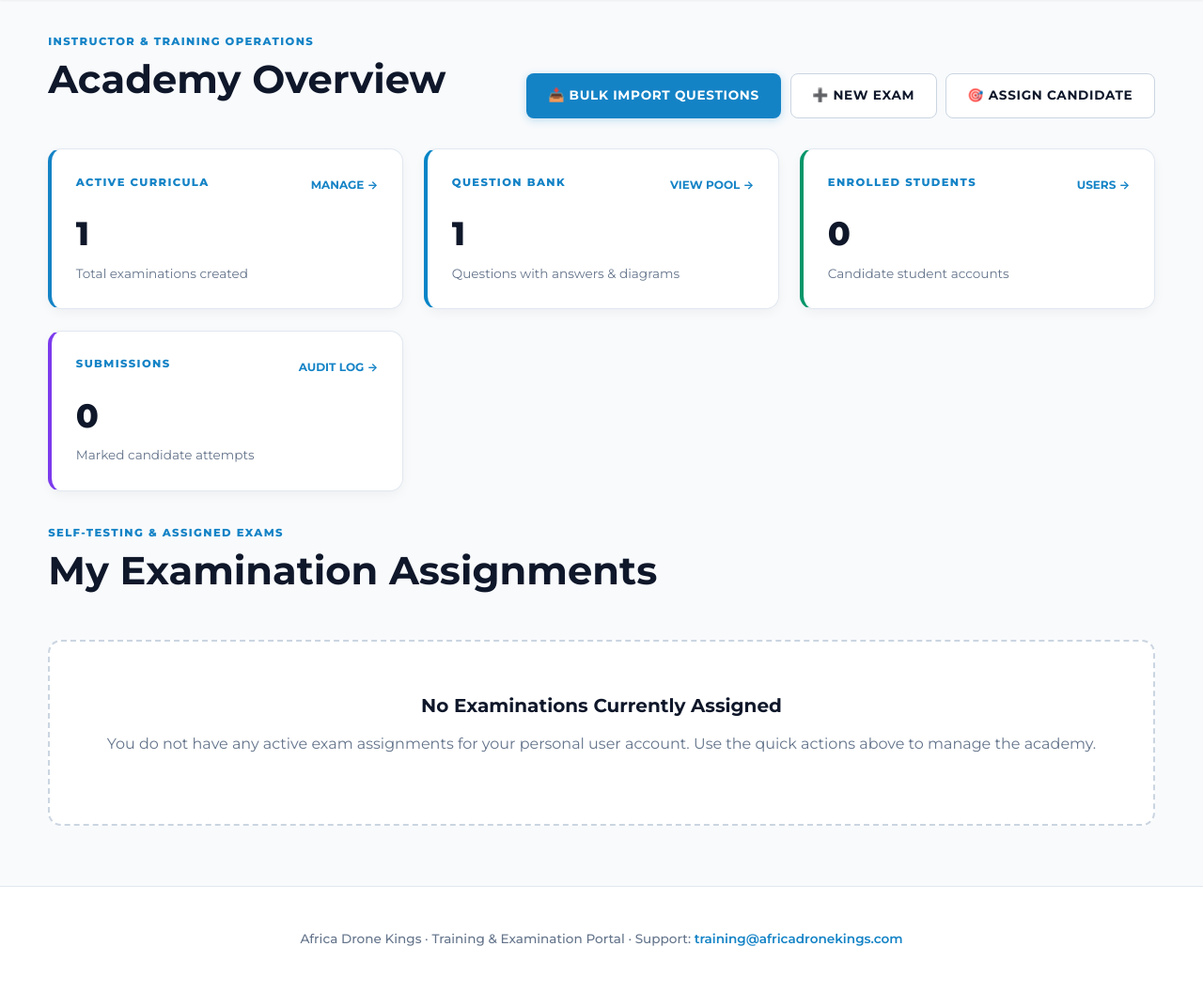
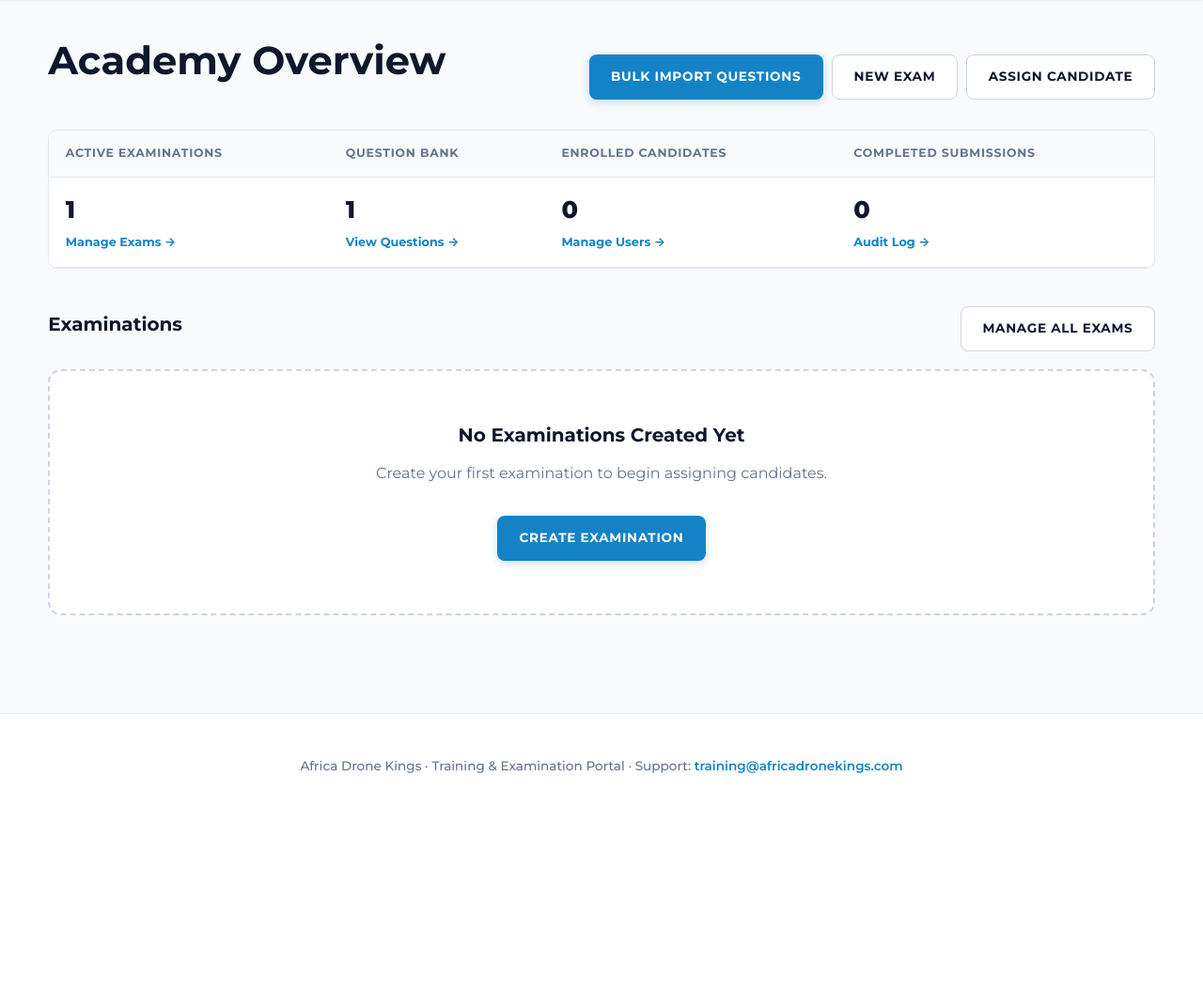
Before and after one commit to Nyasha-Shekede/EXAM_PLATFORM, a Django app: page /dashboard/ in a window 1280 px wide. Shown: the part 76-1133 px from the top of the page at 94% size. After the commit the page ends 899 px from the top, so only its background shows below. Run offline with Django 5.2, Linux system fonts and the light colour scheme; a user stored in the database is signed in; tables that the repository leaves empty hold one stand-in row (values such as "Sample post").

Commit message:
Streamline instructor dashboard and allow staff access to candidate results
- Allow staff members to view, review, and download PDF scorecards for candidate attempts without triggering 404 errors
- Replace oversized dashboard metric cards with a compact 4-column overview table
- Remove stacked eyebrow headings across the dashboard for a cleaner, unified UI
- Separate instructor dashboard from candidate view to remove student assignment placeholders for staff
- Fix missing Exam model import in views and update PDF result slip styling to brand colors

```diff
--- a/exams/views.py
+++ b/exams/views.py
@@ -43,6 +43,7 @@ def dashboard(request):
             "candidates_count":User.objects.filter(is_staff=False).count(),
             "completed_attempts":Attempt.objects.exclude(status=Attempt.IN_PROGRESS).count(),
             "all_recent":Attempt.objects.exclude(status=Attempt.IN_PROGRESS).select_related("exam","candidate").order_by("-submitted_at")[:8],
+            "all_exams":Exam.objects.select_related("module").order_by("-created_at")[:12],
         }
     return render(request,"exams/dashboard.html",{"rows":rows,"recent":recent,"staff_summary":staff_summary})
 @login_required
@@ -53,7 +54,11 @@ def begin(request,exam_id):
     except ValidationError as e: messages.error(request,"; ".join(e.messages)); return redirect("dashboard")
     return redirect("question",attempt_id=attempt.id,position=1)
 
-def owned_attempt(user,pk): return get_object_or_404(Attempt.objects.select_related("exam","candidate"),pk=pk,candidate=user)
+def owned_attempt(user, pk, allow_staff=False):
+    qs = Attempt.objects.select_related("exam", "candidate")
+    if allow_staff and user.is_staff:
+        return get_object_or_404(qs, pk=pk)
+    return get_object_or_404(qs, pk=pk, candidate=user)
 @login_required
 def question(request,attempt_id,position):
     attempt=owned_attempt(request.user,attempt_id)
@@ -96,7 +101,7 @@ def finish(request,attempt_id):
     return redirect("result",attempt_id=attempt.id)
 @login_required
 def result(request,attempt_id):
-    attempt=owned_attempt(request.user,attempt_id)
+    attempt=owned_attempt(request.user,attempt_id,allow_staff=True)
     if attempt.status==Attempt.IN_PROGRESS: return redirect("question",attempt.id,1)
     category={}
     for aq in attempt.attempt_questions.select_related("response"):
@@ -104,26 +109,27 @@ def result(request,attempt_id):
     return render(request,"exams/result.html",{"attempt":attempt,"category":category.items()})
 @login_required
 def review(request,attempt_id):
-    attempt=owned_attempt(request.user,attempt_id)
-    if attempt.status==Attempt.IN_PROGRESS or not attempt.exam.show_answers_after: raise Http404
+    attempt=owned_attempt(request.user,attempt_id,allow_staff=True)
+    if attempt.status==Attempt.IN_PROGRESS: raise Http404
+    if not request.user.is_staff and not attempt.exam.show_answers_after: raise Http404
     return render(request,"exams/review.html",{"attempt":attempt,"questions":attempt.attempt_questions.prefetch_related("snapshot_options","response")})
 @login_required
 def result_pdf(request,attempt_id):
-    attempt=owned_attempt(request.user,attempt_id)
+    attempt=owned_attempt(request.user,attempt_id,allow_staff=True)
     if attempt.status==Attempt.IN_PROGRESS: raise Http404
     response=HttpResponse(content_type="application/pdf"); response["Content-Disposition"]=f'attachment; filename="{attempt.exam.code}-attempt-{attempt.attempt_number}.pdf"'
-    styles=getSampleStyleSheet(); title=ParagraphStyle("Title2",parent=styles["Title"],fontName="Helvetica-Bold",fontSize=20,textColor=colors.HexColor("#12372A"),alignment=TA_CENTER)
+    styles=getSampleStyleSheet(); title=ParagraphStyle("Title2",parent=styles["Title"],fontName="Helvetica-Bold",fontSize=20,textColor=colors.HexColor("#1483C6"),alignment=TA_CENTER)
     doc=SimpleDocTemplate(response,pagesize=A4,rightMargin=20*mm,leftMargin=20*mm,topMargin=18*mm,bottomMargin=18*mm,title="Examination Result Slip")
     story=[Paragraph("Examination Result Slip",title),Spacer(1,8*mm),Paragraph(settings.SITE_NAME,styles["Heading2"])]
     data=[["Candidate",attempt.candidate.get_full_name() or attempt.candidate.username],["Candidate ID",attempt.candidate.username],["Examination",attempt.exam.title],["Module",attempt.exam.module.title],["Attempt",str(attempt.attempt_number)],["Started",attempt.started_at.strftime("%Y-%m-%d %H:%M %Z")],["Submitted",attempt.submitted_at.strftime("%Y-%m-%d %H:%M %Z")],["Score",f"{attempt.score} / {attempt.max_score}"],["Percentage",f"{attempt.percentage}%"],["Pass mark",f"{attempt.exam.pass_mark}%"],["Result","PASS" if attempt.passed else "FAIL"]]
-    t=Table(data,colWidths=[45*mm,105*mm]); t.setStyle(TableStyle([("BACKGROUND",(0,0),(0,-1),colors.HexColor("#E7F0EC")),("GRID",(0,0),(-1,-1),0.5,colors.HexColor("#AAB8B1")),("FONTNAME",(0,0),(0,-1),"Helvetica-Bold"),("VALIGN",(0,0),(-1,-1),"TOP"),("PADDING",(0,0),(-1,-1),7)])); story += [t,Spacer(1,10*mm),Paragraph("Verification hash",styles["Heading3"]),Paragraph(attempt.verification_code,ParagraphStyle("hash",parent=styles["BodyText"],fontName="Courier",fontSize=7,wordWrap="CJK")),Spacer(1,4*mm),Paragraph("This slip records the result held by the examination system. Verify against the portal record; the hash alone is not a digital signature.",styles["BodyText"])]
+    t=Table(data,colWidths=[45*mm,105*mm]); t.setStyle(TableStyle([("BACKGROUND",(0,0),(0,-1),colors.HexColor("#E8F4FC")),("GRID",(0,0),(-1,-1),0.5,colors.HexColor("#CBD5E1")),("FONTNAME",(0,0),(0,-1),"Helvetica-Bold"),("VALIGN",(0,0),(-1,-1),"TOP"),("PADDING",(0,0),(-1,-1),7)])); story += [t,Spacer(1,10*mm),Paragraph("Verification hash",styles["Heading3"]),Paragraph(attempt.verification_code,ParagraphStyle("hash",parent=styles["BodyText"],fontName="Courier",fontSize=7,wordWrap="CJK")),Spacer(1,4*mm),Paragraph("This slip records the result held by the examination system. Verify against the portal record; the hash alone is not a digital signature.",styles["BodyText"])]
     doc.build(story); audit("RESULT_PDF_DOWNLOADED",attempt,request.user,{},client_ip(request)); return response
 
 def staff_required(u): return u.is_active and u.is_staff
 
 @login_required
 def attempt_image(request,attempt_id,position):
-    attempt=owned_attempt(request.user,attempt_id)
+    attempt=owned_attempt(request.user,attempt_id,allow_staff=True)
     aq=get_object_or_404(AttemptQuestion,attempt=attempt,position=position)
     if not aq.image_name or not default_storage.exists(aq.image_name): raise Http404
     content_type={".png":"image/png",".jpg":"image/jpeg",".jpeg":"image/jpeg",".webp":"image/webp"}.get(__import__("pathlib").Path(aq.image_name).suffix.lower(),"application/octet-stream")
--- a/templates/exams/dashboard.html
+++ b/templates/exams/dashboard.html
@@ -3,66 +3,87 @@
 
 {% block content %}
 {% if staff_summary %}
-<!-- Instructor / Staff Hub -->
+<!-- ====================================================
+     INSTRUCTOR / STAFF OVERVIEW
+     ==================================================== -->
 <div class="pagehead">
-  <div>
-    <p class="eyebrow">Instructor & Training Operations</p>
   <h1>Academy Overview</h1>
-  </div>
   <div style="display: flex; gap: 0.6rem; flex-wrap: wrap;">
-    <a class="primary" href="{% url 'import_questions' %}">📥 Bulk Import Questions</a>
-    <a class="secondary" href="{% url 'admin:exams_exam_add' %}">➕ New Exam</a>
-    <a class="secondary" href="{% url 'admin:exams_assignment_add' %}">🎯 Assign Candidate</a>
+    <a class="primary" href="{% url 'import_questions' %}">Bulk Import Questions</a>
+    <a class="secondary" href="{% url 'admin:exams_exam_add' %}">New Exam</a>
+    <a class="secondary" href="{% url 'admin:exams_assignment_add' %}">Assign Candidate</a>
   </div>
 </div>
 
-<!-- Key Academy Metrics -->
-<section class="grid" style="margin-bottom: 2.2rem;">
-  <article class="card" style="border-left: 4px solid var(--adk-blue);">
+<!-- Compact Metrics Table -->
+<div class="tablewrap" style="margin-bottom: 2.5rem;">
+  <table>
+    <thead>
+      <tr>
+        <th>Active Examinations</th>
+        <th>Question Bank</th>
+        <th>Enrolled Candidates</th>
+        <th>Completed Submissions</th>
+      </tr>
+    </thead>
+    <tbody>
+      <tr>
+        <td>
+          <div style="font-size: 1.6rem; font-weight: 800; color: var(--ink);">{{ staff_summary.exams_count }}</div>
+          <a href="{% url 'admin:exams_exam_changelist' %}" style="color: var(--adk-blue); font-size: 0.8rem; font-weight: 700; text-decoration: none;">Manage Exams →</a>
+        </td>
+        <td>
+          <div style="font-size: 1.6rem; font-weight: 800; color: var(--ink);">{{ staff_summary.questions_count }}</div>
+          <a href="{% url 'admin:exams_question_changelist' %}" style="color: var(--adk-blue); font-size: 0.8rem; font-weight: 700; text-decoration: none;">View Questions →</a>
+        </td>
+        <td>
+          <div style="font-size: 1.6rem; font-weight: 800; color: var(--ink);">{{ staff_summary.candidates_count }}</div>
+          <a href="{% url 'admin:auth_user_changelist' %}" style="color: var(--adk-blue); font-size: 0.8rem; font-weight: 700; text-decoration: none;">Manage Users →</a>
+        </td>
+        <td>
+          <div style="font-size: 1.6rem; font-weight: 800; color: var(--ink);">{{ staff_summary.completed_attempts }}</div>
+          <a href="{% url 'admin:exams_attempt_changelist' %}" style="color: var(--adk-blue); font-size: 0.8rem; font-weight: 700; text-decoration: none;">Audit Log →</a>
+        </td>
+      </tr>
+    </tbody>
+  </table>
+</div>
+
+<!-- Academy Examinations -->
+<section style="margin-bottom: 2.5rem;">
+  <div class="pagehead" style="margin-bottom: 1.2rem;">
+    <h2>Examinations</h2>
+    <a class="secondary" href="{% url 'admin:exams_exam_changelist' %}">Manage All Exams</a>
+  </div>
+  <div class="grid">
+    {% for exam in staff_summary.all_exams %}
+    <article class="card">
       <div class="cardtop">
-      <span class="eyebrow">Active Curricula</span>
-      <a href="{% url 'admin:exams_exam_changelist' %}" style="font-size: 0.75rem; text-transform: uppercase; font-weight: 700; color: var(--adk-blue); text-decoration: none;">Manage →</a>
+        <span class="badge">{{ exam.module.code }}</span>
+        <span>{{ exam.duration_minutes }} min</span>
       </div>
-    <div style="font-size: 2.2rem; font-weight: 800; color: var(--ink);">{{ staff_summary.exams_count }}</div>
-    <p class="muted" style="margin: 0.2rem 0 0; font-size: 0.85rem;">Total examinations created</p>
+      <h2>{{ exam.title }}</h2>
+      <p class="muted">{{ exam.question_count }} questions · Pass mark {{ exam.pass_mark }}% · Max attempts: {{ exam.max_attempts }}</p>
+      <div style="display: flex; gap: 0.5rem; margin-top: 1.2rem;">
+        <a class="secondary" href="{% url 'admin:exams_assignment_add' %}" style="flex: 1; font-size: 0.78rem; padding: 0.5rem;">Assign Student</a>
+        <a class="secondary" href="{% url 'admin:exams_exam_change' exam.id %}" style="font-size: 0.78rem; padding: 0.5rem;">Edit</a>
+      </div>
     </article>
-
-  <article class="card" style="border-left: 4px solid #0284c7;">
-    <div class="cardtop">
-      <span class="eyebrow">Question Bank</span>
-      <a href="{% url 'admin:exams_question_changelist' %}" style="font-size: 0.75rem; text-transform: uppercase; font-weight: 700; color: var(--adk-blue); text-decoration: none;">View Pool →</a>
+    {% empty %}
+    <div class="empty" style="grid-column: 1 / -1;">
+      <h2>No Examinations Created Yet</h2>
+      <p class="muted">Create your first examination to begin assigning candidates.</p>
+      <a class="primary" href="{% url 'admin:exams_exam_add' %}" style="margin-top: 1rem;">Create Examination</a>
     </div>
-    <div style="font-size: 2.2rem; font-weight: 800; color: var(--ink);">{{ staff_summary.questions_count }}</div>
-    <p class="muted" style="margin: 0.2rem 0 0; font-size: 0.85rem;">Questions with answers & diagrams</p>
-  </article>
-
-  <article class="card" style="border-left: 4px solid #059669;">
-    <div class="cardtop">
-      <span class="eyebrow">Enrolled Students</span>
-      <a href="{% url 'admin:auth_user_changelist' %}" style="font-size: 0.75rem; text-transform: uppercase; font-weight: 700; color: var(--adk-blue); text-decoration: none;">Users →</a>
+    {% endfor %}
   </div>
-    <div style="font-size: 2.2rem; font-weight: 800; color: var(--ink);">{{ staff_summary.candidates_count }}</div>
-    <p class="muted" style="margin: 0.2rem 0 0; font-size: 0.85rem;">Candidate student accounts</p>
-  </article>
-
-  <article class="card" style="border-left: 4px solid #7c3aed;">
-    <div class="cardtop">
-      <span class="eyebrow">Submissions</span>
-      <a href="{% url 'admin:exams_attempt_changelist' %}" style="font-size: 0.75rem; text-transform: uppercase; font-weight: 700; color: var(--adk-blue); text-decoration: none;">Audit Log →</a>
-    </div>
-    <div style="font-size: 2.2rem; font-weight: 800; color: var(--ink);">{{ staff_summary.completed_attempts }}</div>
-    <p class="muted" style="margin: 0.2rem 0 0; font-size: 0.85rem;">Marked candidate attempts</p>
-  </article>
 </section>
 
 <!-- Recent Candidate Submissions Feed -->
 {% if staff_summary.all_recent %}
 <section style="margin-bottom: 2.5rem;">
   <div class="pagehead" style="margin-bottom: 1rem;">
-    <div>
-      <p class="eyebrow">Live Results</p>
     <h2>Recent Candidate Submissions</h2>
-    </div>
     <a class="secondary" href="{% url 'admin:exams_attempt_changelist' %}">Full Results Log</a>
   </div>
   <div class="tablewrap">
@@ -71,11 +92,11 @@
         <tr>
           <th>Candidate</th>
           <th>Examination</th>
-          <th>Attempt #</th>
+          <th>Attempt</th>
           <th>Submitted</th>
           <th>Score</th>
           <th>Status</th>
-          <th>Slip</th>
+          <th>Action</th>
         </tr>
       </thead>
       <tbody>
@@ -101,17 +122,14 @@
   </div>
 </section>
 {% endif %}
-{% endif %}
 
-<!-- Candidate Examinations Section -->
+{% else %}
+<!-- ====================================================
+     CANDIDATE / STUDENT VIEW ONLY
+     ==================================================== -->
 <div class="pagehead">
-  <div>
-    <p class="eyebrow">{% if staff_summary %}Self-Testing & Assigned Exams{% else %}Training & Assessment{% endif %}</p>
-    <h1>{% if staff_summary %}My Examination Assignments{% else %}My Examinations{% endif %}</h1>
-  </div>
-  {% if not staff_summary %}
+  <h1>My Examinations</h1>
   <p class="muted">Review your assigned tests, available attempts, and official scorecards.</p>
-  {% endif %}
 </div>
 
 <section class="grid">
@@ -137,12 +155,12 @@
   {% empty %}
   <div class="empty" style="grid-column: 1 / -1;">
     <h2>No Examinations Currently Assigned</h2>
-    <p class="muted">{% if staff_summary %}You do not have any active exam assignments for your personal user account. Use the quick actions above to manage the academy.{% else %}Contact your Africa Drone Kings instructor if you expected an exam assignment.{% endif %}</p>
+    <p class="muted">Contact your Africa Drone Kings instructor if you expected an exam assignment.</p>
   </div>
   {% endfor %}
 </section>
 
-{% if recent and not staff_summary %}
+{% if recent %}
 <section style="margin-top: 3rem;">
   <h2>My Completed Attempts</h2>
   <div class="tablewrap">
@@ -177,4 +195,5 @@
   </div>
 </section>
 {% endif %}
+{% endif %}
 {% endblock %}
```
Also changed, not shown: templates/exams/result.html (+1 -1 lines). Lines whose indentation alone changed are shown as unchanged.
